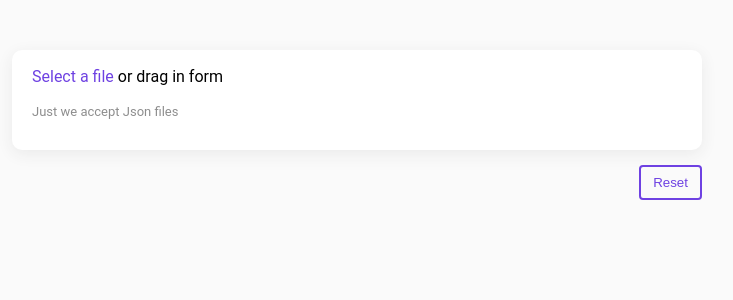
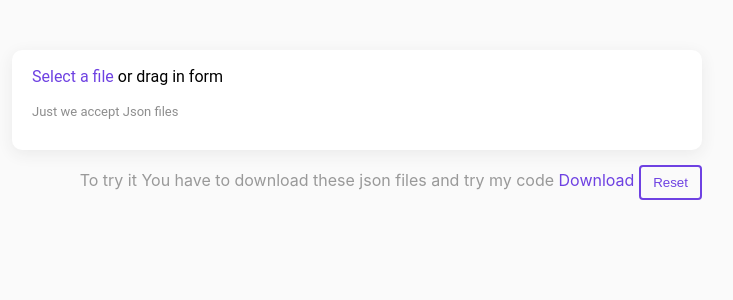
Before and after one commit to Elbaraa-Saber/daynamicForm, a React (Create React App) app: page / in a window 1280 px wide. Shown: the top 300 px of the page, without its empty margins (283-1016 px from the left). Built offline with nearby package versions, Linux system fonts and the light colour scheme.

Commit message:
i added explain in file

```diff
--- a/package.json
+++ b/package.json
@@ -1,4 +1,5 @@
 {
+  "homepage": "https://Elbaraa-Saber.github.io/daynamicForm",
   "name": "daynamicform",
   "version": "0.1.0",
   "private": true,
@@ -15,6 +16,8 @@
   },
   "scripts": {
     "start": "react-scripts start",
+    "predeploy": "npm run build",
+    "deploy": "gh-pages -d build",
     "build": "react-scripts build",
     "test": "react-scripts test",
     "eject": "react-scripts eject"
@@ -36,5 +39,8 @@
       "last 1 firefox version",
       "last 1 safari version"
     ]
+  },
+  "devDependencies": {
+    "gh-pages": "^6.1.1"
   }
 }
--- a/src/File/FileBox.tsx
+++ b/src/File/FileBox.tsx
@@ -94,6 +94,7 @@ function FileBox(){
                 </form>
                 <input className='resetbtn' type="reset" value='Reset' onClick={handleReset}/>
             </form>
+            <span className='explain'>To try it You have to download these json files and try my code <a href='https://disk.yandex.ru/d/sYLCYONyPCGI0A'>Download</a></span>
             <div id="user-form" className='userContent disAppear' ref={disFormRef}>
                 <UserContact header={header} description={description} fields={fields} buttons={buttons}/>
             </div>
--- a/src/File/fileBox.css
+++ b/src/File/fileBox.css
@@ -76,3 +76,13 @@
         width: 300px;
     }
 }
+.explain{
+    margin: 20px 0 0;
+    display: block;
+    color: #999;
+    text-align: center;
+    a{
+        text-decoration: none;
+        color: #6E41E2;
+    }
+}
```
Also changed, not shown: 1 other file (tests, documents, lock files or other folders).
